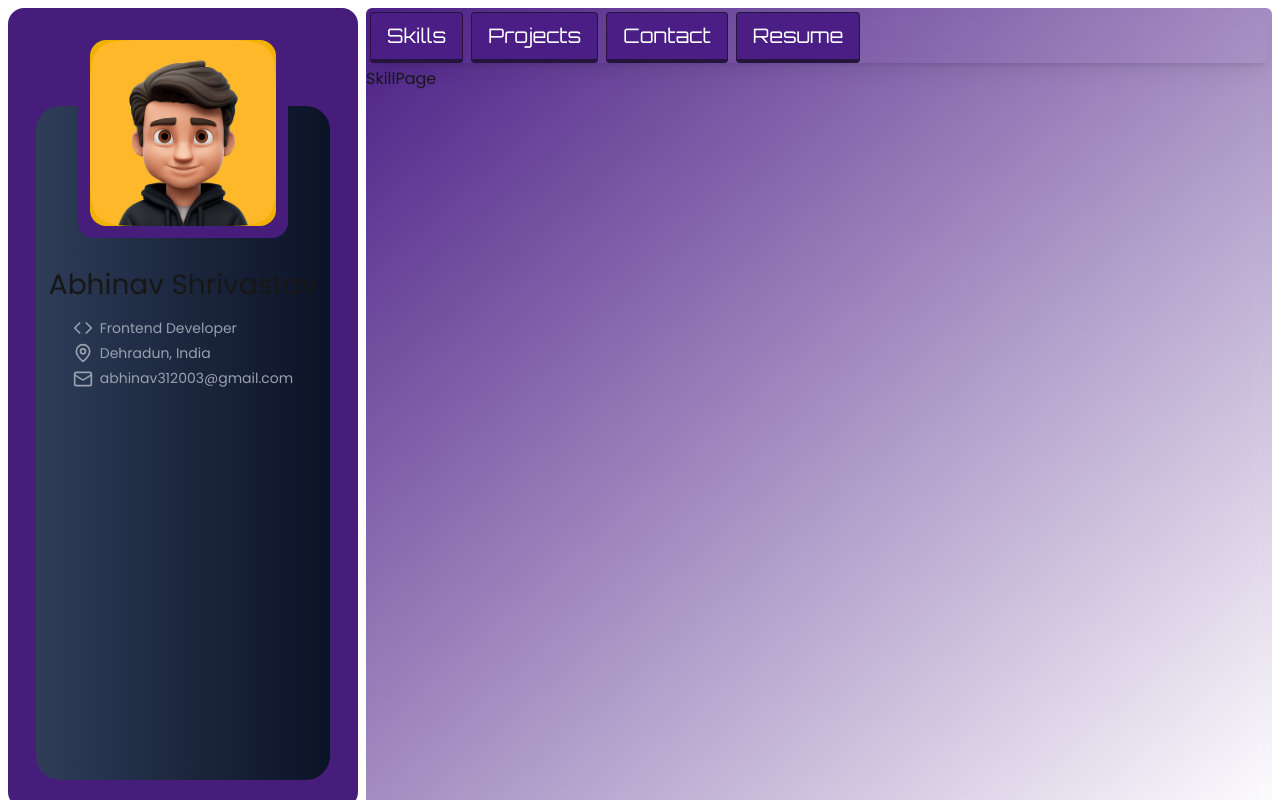
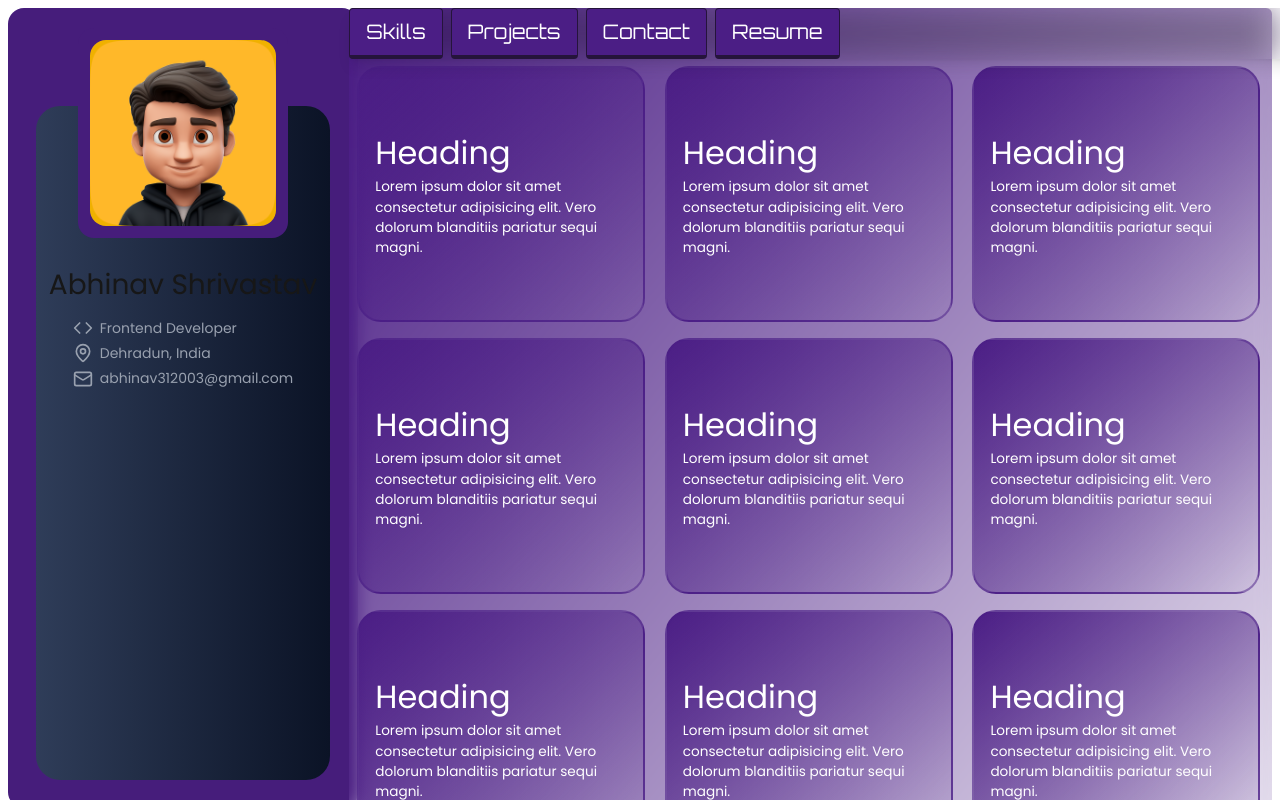
Before and after one commit to abhinavshr89/portfolio, a Next.js app: page / in a window 1280 px wide. Both pictures are taken after a click on the button "Skills". Shown: the top 800 px of the page. Built offline with nearby package versions, Linux system fonts and the light colour scheme.

Commit message:
created structure of skill page

```diff
--- /dev/null
+++ b/components/Card.js
@@ -0,0 +1,19 @@
+import React from "react";
+
+const Card = () => {
+    return (
+        <div className="h-[16em] w-[18em] border-2 border-[rgba(75,30,133,0.5)] rounded-[1.5em] bg-gradient-to-br from-[rgba(75,30,133,1)] to-[rgba(75,30,133,0.01)] text-white font-nunito p-[1em] flex justify-center items-left flex-col gap-[0.75em] backdrop-blur-[12px] backdrop-brightness-125 backdrop-contrast-150">
+            <div>
+                <h1 className="text-[2em] font-medium">Heading</h1>
+                <p className="text-[0.85em]">
+                    Lorem ipsum dolor sit amet consectetur adipisicing elit. Vero dolorum
+                    blanditiis pariatur sequi magni.
+                </p>
+            </div>
+
+
+        </div>
+    );
+};
+
+export default Card;
--- a/components/MainContainer.js
+++ b/components/MainContainer.js
@@ -12,12 +12,12 @@ const MainContainer = () => {
 
   return (
     <div
-      className="w-full lg:w-[75%] ml-auto h-[100vh] rounded-md overflow-hidden bg-gradient-to-br from-[rgba(75,30,133,1)] to-[rgba(75,30,133,0.01)]"
+      className="w-full  lg:w-[73%] ml-auto  rounded-md overflow-hidden bg-gradient-to-br from-[rgba(75,30,133,1)] to-[rgba(75,30,133,0.01)] relative"
     >
       <Navbar />
       <div
         className="
-          h-full w-full rounded-md bg-clip-padding backdrop-filter backdrop-blur-sm bg-opacity-20
+          h-full w-full rounded-md bg-clip-padding backdrop-filter backdrop-blur-sm bg-opacity-20 oveflow-hidden
         "
       >
        {skill && <SkillPage />}
--- a/components/SideBar.js
+++ b/components/SideBar.js
@@ -3,16 +3,16 @@ import Image from "next/image";
 import { Mail, Code, MapPin } from "lucide-react";
 const SideBar = () => {
   return (
-    <div id="main_sidebar_div" className="w-full md:w-[25%] max-md:h-[100vh] sm:p-7 p-3 overflow-hidden relative flex flex-col items-center justify-center rounded-2xl bg-[#461D7B] lg:min-w-[350px]">
+    <div id="main_sidebar_div" className="lg:fixed max-lg:relative w-full h-[100vh] lg:w-[25%] sm:p-7 p-3 overflow-hidden  flex flex-col items-center justify-center rounded-2xl bg-[#461D7B] lg:min-w-[350px] ">
       <div id="image_div_container" className="z-10 w-[60%] absolute top-[20px] p-3 rounded-2xl bg-[#461D7B]">
         <div className="w-full rounded-2xl bg-yellow-500 flex justify-center items-center m-auto">
-          <Image src="/favatar.png" width={300} height={300} className="xs:max-w-[200px] xs:max-h-[200px]" />
+          <Image src="/favatar.png" width={300} height={300}  />
         </div>
       </div>
 
       <div
         id="details"
-        className="bg-gradient-to-r from-[#2F3D59] to-[#0B1326] h-full rounded-3xl w-full p-2 flex mt-[70px] justify-center font-poppins"
+        className="bg-gradient-to-r from-[#2F3D59] to-[#0B1326] h-full rounded-3xl w-full p-2 flex mt-[70px] max-sm:mt-[70px] max-lg:mt-[170px] justify-center font-poppins"
       >
         <div className="mt-[150px] flex flex-col items-center">
           <h1 className="text-[28px] max-sm:text-[20px]">Abhinav Shrivastav </h1>
--- a/components/SkillPage.js
+++ b/components/SkillPage.js
@@ -1,8 +1,21 @@
 import React from 'react'
+import Card from './Card'
 
 const SkillPage = () => {
   return (
-    <div>SkillPage</div>
+    <div className='p-2 grid grid-cols-3 gap-4 scroll-auto max-lg:grid-cols-2 max-sm:grid-cols-1 lg:mt-[50px]'>
+      <Card />
+      <Card />
+      <Card />
+      <Card />
+      <Card />
+      <Card />
+      <Card />
+      <Card />
+      <Card />
+      <Card />
+      <Card />
+    </div>
   )
 }
 
--- a/components/navbar.js
+++ b/components/navbar.js
@@ -7,7 +7,7 @@ const Navbar = () => {
   console.log("Navbar rendered");
 
   return (
-    <div className="flex sm:gap-2  m-1 rounded-md font-orbitron bg-opacity-30 backdrop-filter backdrop-blur-lg shadow-lg">
+    <div className="flex sm:gap-2 w-full rounded-md font-orbitron bg-opacity-30 backdrop-filter backdrop-blur-lg backdrop-brightness-75 shadow-lg lg:fixed lg:z-10">
       <NavButton content="Skills" />
       <NavButton content="Projects" />
       <NavButton content="Contact" />
--- a/src/app/page.js
+++ b/src/app/page.js
@@ -5,7 +5,7 @@ export default function Home() {
   return (
     <>
       <div
-        className="h-[100%] relative flex gap-2 max-lg:flex-col  p-2 font-poppins"
+        className="h-[100%] relative flex gap-2 lg:flex-row flex-col p-2 font-poppins"
       >
         <SideBar />
         <MainContainer />
```
